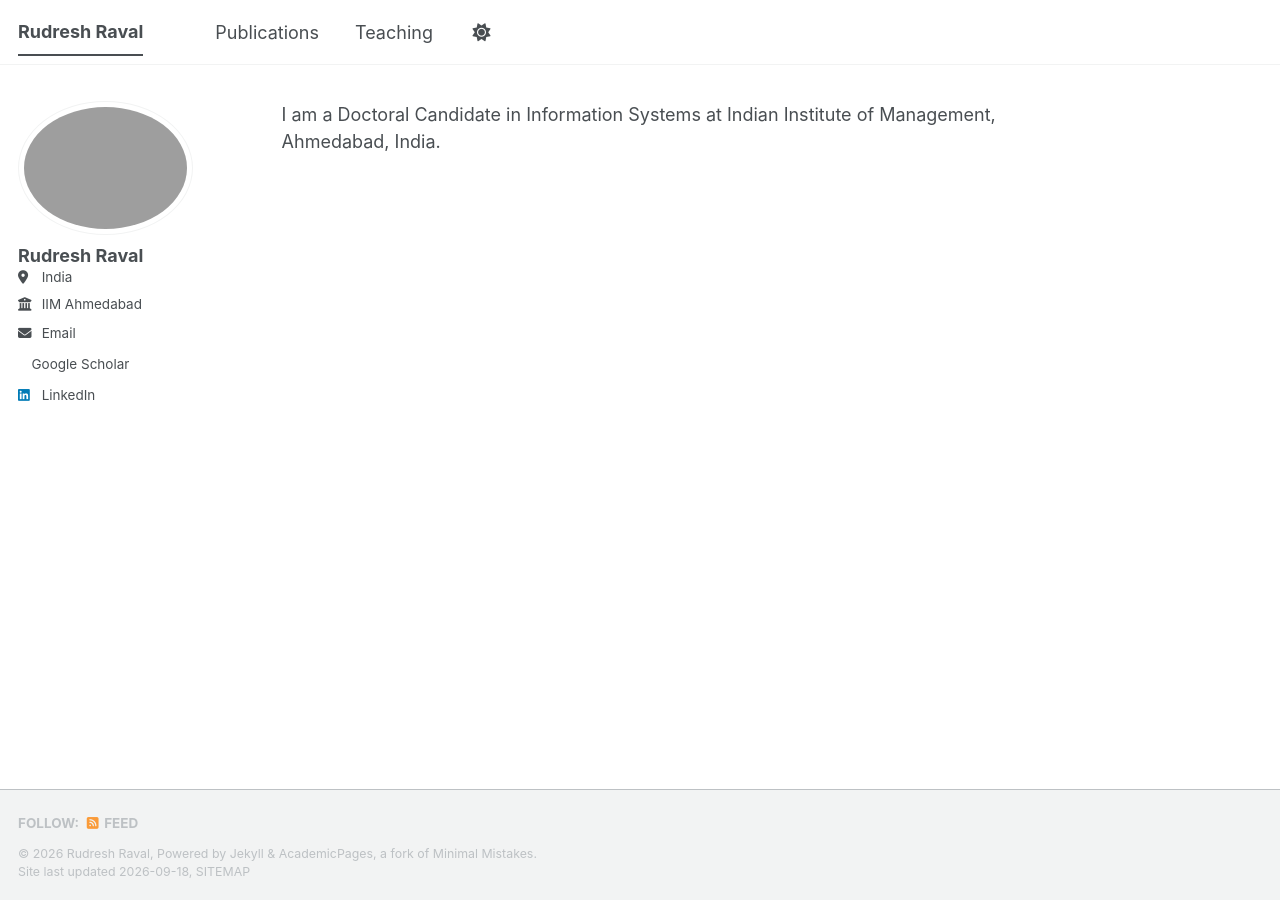
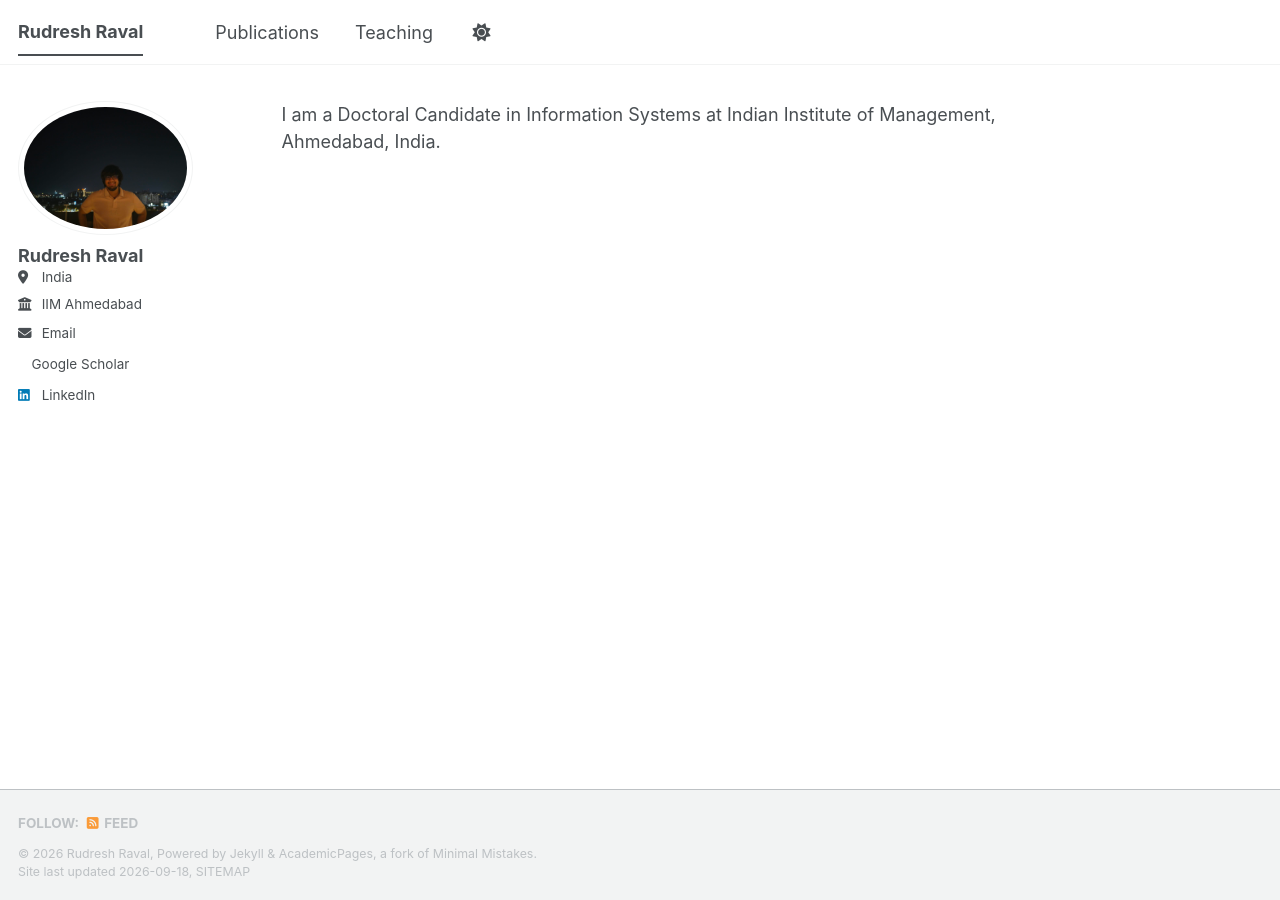
Before and after one commit to rudreshraval/rudreshraval.github.io, a Jekyll site: the page built from _pages/about.md, in a window 1280 px wide. Built offline with Jekyll 4.4.1, drawn with Linux system fonts in a browser that asks for light colours; a style sheet for code colours, icons or effects is not loaded.

Commit message:
Update _config.yml

```diff
--- a/_config.yml
+++ b/_config.yml
@@ -22,7 +22,7 @@ repository               : "rudreshraval/rudreshraval.github.io"
 #               Additional customization can be done by editing /_includes/author-profile.html
 author:
   # Biographic information
-  avatar           : "profile.png"
+  avatar           : "dp.jpeg"
   name             : "Rudresh Raval"
   location         : "India"
   employer         : "IIM Ahmedabad"
```
